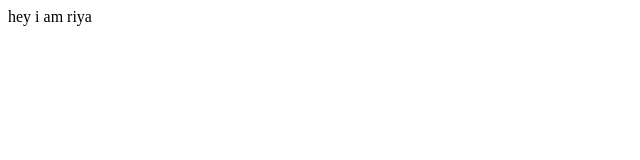
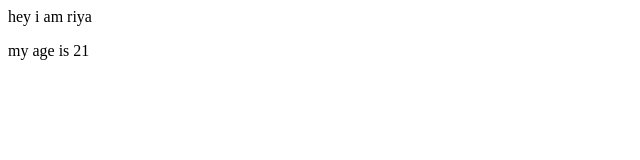
Before and after one commit to riya-jaiswal117/Riya-jaiswal, a plain HTML site: page index.html in a window 1280 px wide. Shown: the full height of the page, 0-640 px from the left. Drawn offline with Linux system fonts and the light colour scheme.

Commit message:
second commit

```diff
--- a/index.html
+++ b/index.html
@@ -1 +1,2 @@
 hey i am riya
+<p> my age is 21</p>
```
